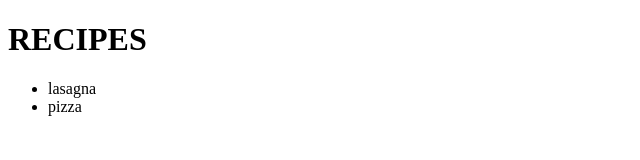
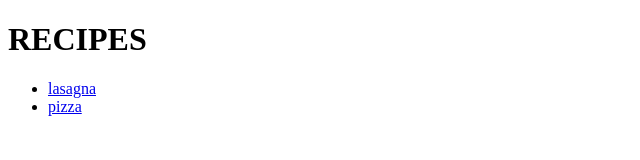
Before and after one commit to Jurand979/odin_recipes, a plain HTML site: page index.html in a window 1280 px wide. Shown: the full height of the page, 0-640 px from the left. Drawn offline with Linux system fonts and the light colour scheme.

Commit message:
EDITING ERROR

```diff
--- a/index.html
+++ b/index.html
@@ -8,7 +8,7 @@
   <body>
     <h1>RECIPES</h1>
     <ul>
-      <li><a href="lasagna.html"></a>lasagna</li>
-      <li><a href="pizza.html"></a>pizza</li>
+      <li><a href="lasagna.html">lasagna</a></li>
+      <li><a href="pizza.html">pizza</a></li>
   </body>
 </html>
```
